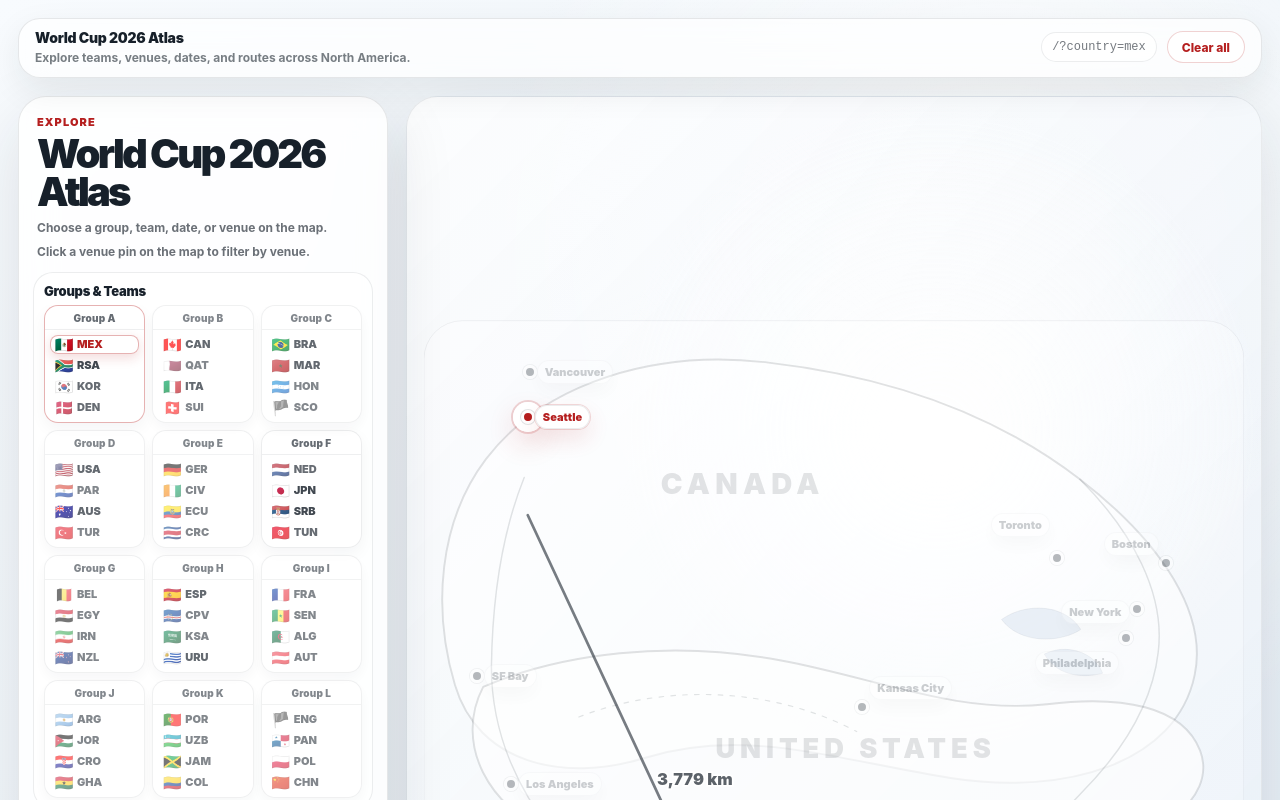
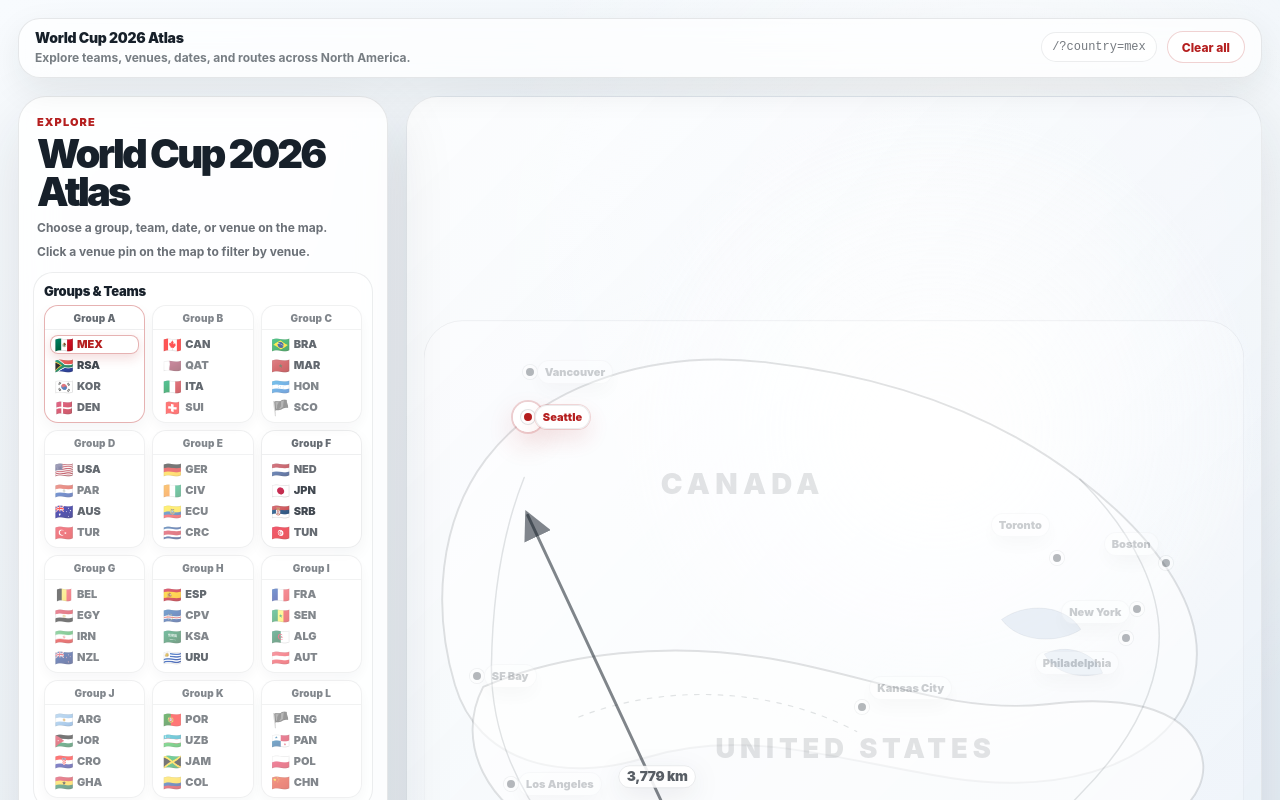
Before and after one commit to AudioStakes/world-cup-2026-atlas, a Preact app: page / in a window 1280 px wide. Shown: the top 800 px of the page. Built offline with nearby package versions, Linux system fonts and the light colour scheme.

Commit message:
style: polish map route rendering

```diff
--- a/src/main.tsx
+++ b/src/main.tsx
@@ -2,6 +2,7 @@ import { render } from "preact";
 import { App } from "./app/App";
 import "./styles.css";
 import "./map-label-polish.css";
+import "./map-route-polish.css";
 
 const appRoot = document.getElementById("app");
 
--- /dev/null
+++ b/src/map-route-polish.css
@@ -0,0 +1,43 @@
+/*
+ * Route rendering polish.
+ *
+ * Keep route lines below venue markers but above the base map. The route arrow should show the
+ * match travel direction without overpowering selected venue pins.
+ */
+
+.map-route-line {
+  stroke: rgba(23, 32, 42, 0.54);
+  stroke-linecap: round;
+  stroke-width: 3.2;
+}
+
+.map-route-line.is-knockout {
+  stroke: rgba(181, 31, 31, 0.46);
+  stroke-dasharray: 8 8;
+}
+
+.map-route-arrow {
+  fill: rgba(23, 32, 42, 0.54);
+}
+
+.map-route-arrow.is-knockout {
+  fill: rgba(181, 31, 31, 0.46);
+}
+
+.map-route-label-bg {
+  fill: rgba(255, 255, 255, 0.88);
+  stroke: rgba(23, 32, 42, 0.08);
+  stroke-width: 1;
+}
+
+.map-route-label {
+  fill: rgba(23, 32, 42, 0.72);
+  stroke: none;
+  font-size: 15px;
+  font-weight: 950;
+  letter-spacing: -0.02em;
+}
+
+.map-route-label-group {
+  filter: drop-shadow(0 8px 14px rgba(23, 32, 42, 0.09));
+}
--- a/src/ui/components/MapView.tsx
+++ b/src/ui/components/MapView.tsx
@@ -24,6 +24,30 @@ export function MapView({ map, onAction }: MapViewProps) {
           aria-label="Stylized North America map with match venues"
         >
           <title>World Cup 2026 host venues across North America</title>
+          <defs>
+            <marker
+              id="route-arrow"
+              markerWidth="10"
+              markerHeight="10"
+              refX="8"
+              refY="5"
+              orient="auto"
+              markerUnits="strokeWidth"
+            >
+              <path class="map-route-arrow" d="M0 0 L10 5 L0 10 Z" />
+            </marker>
+            <marker
+              id="route-arrow-knockout"
+              markerWidth="10"
+              markerHeight="10"
+              refX="8"
+              refY="5"
+              orient="auto"
+              markerUnits="strokeWidth"
+            >
+              <path class="map-route-arrow is-knockout" d="M0 0 L10 5 L0 10 Z" />
+            </marker>
+          </defs>
           <MapBackground />
           {map.routes.map((route) => (
             <g key={`${route.fromVenueId}-${route.toVenueId}`} class="map-route-group">
@@ -33,15 +57,29 @@ export function MapView({ map, onAction }: MapViewProps) {
                 y1={route.from.y}
                 x2={route.to.x}
                 y2={route.to.y}
+                marker-end={
+                  route.kind === "knockout" ? "url(#route-arrow-knockout)" : "url(#route-arrow)"
+                }
               />
               {route.showDistanceLabel ? (
+                <g class="map-route-label-group">
+                  <rect
+                    class="map-route-label-bg"
+                    x={(route.from.x + route.to.x) / 2 - 42}
+                    y={(route.from.y + route.to.y) / 2 - 29}
+                    width="84"
+                    height="24"
+                    rx="12"
+                  />
                   <text
                     class="map-route-label"
                     x={(route.from.x + route.to.x) / 2}
-                  y={(route.from.y + route.to.y) / 2 - 8}
+                    y={(route.from.y + route.to.y) / 2 - 12}
+                    text-anchor="middle"
                   >
                     {route.distanceLabel}
                   </text>
+                </g>
               ) : null}
             </g>
           ))}
```
Also changed, not shown: 1 other file (tests, documents, lock files or other folders). Lines whose indentation alone changed are shown as unchanged.
